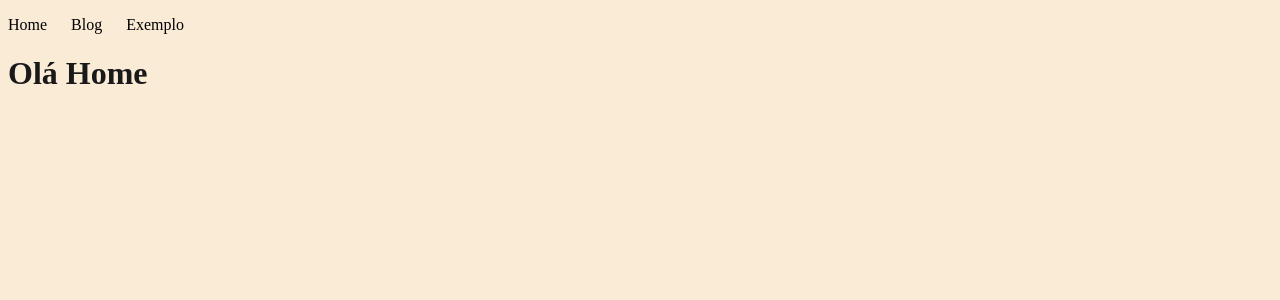
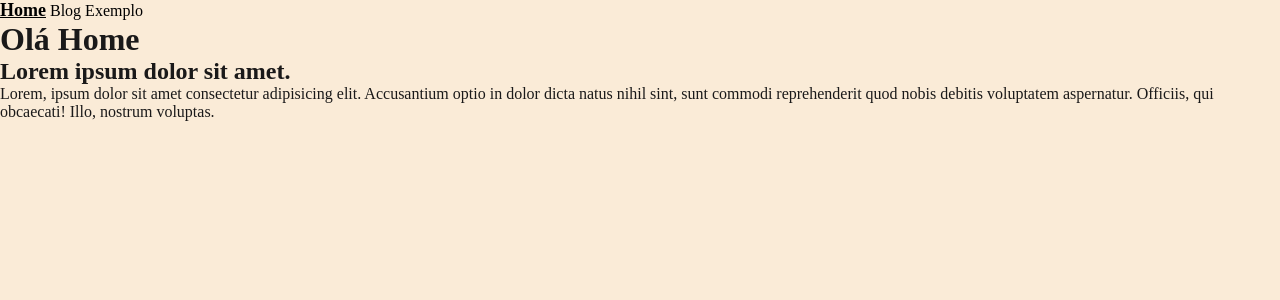
Before and after one commit to BiraBalaZ/ola_django, a Django app: page / in a window 1280 px wide. Shown: the top 300 px of the page. Run offline with Django 5.2, Linux system fonts and the light colour scheme.

Commit message:
creating partials/postblock.html

```diff
--- a/base/global/base.html
+++ b/base/global/base.html
@@ -1,5 +1,7 @@
 {% include "global/partials/head.html" %}
 {% include "global/partials/menu.html" %}
         <h1>{% block texto %}{% endblock texto %}</h1>
+
+        {% include "global/partials/postblock.html" %}
     </body>
 </html>
--- a/base/global/partials/menu.html
+++ b/base/global/partials/menu.html
@@ -1,26 +1,3 @@
-<style>
-    header {
-        margin-left: -50px;
-    }
-
-    li {
-        display: inline;
-        margin: 0px 10px;
-    }
-
-    a {
-        color: black;
-        text-decoration: none;
-        transition: .5s;
-    }
-
-    a:hover {
-        text-decoration: underline;
-        font-weight: bold;
-        font-size: large;
-    }
-</style>
-
 <header>
     <nav>
         <ul>
--- /dev/null
+++ b/base/global/partials/postblock.html
@@ -0,0 +1,8 @@
+<article class="post">
+    <header>
+        <h2 class="post__title">Lorem ipsum dolor sit amet.</h2>
+        <div class="post__body">
+            Lorem, ipsum dolor sit amet consectetur adipisicing elit. Accusantium optio in dolor dicta natus nihil sint, sunt commodi reprehenderit quod nobis debitis voluptatem aspernatur. Officiis, qui obcaecati! Illo, nostrum voluptas.
+        </div>
+    </header>
+</article>
--- a/base/static/global/css/style.css
+++ b/base/static/global/css/style.css
@@ -1,4 +1,30 @@
+/* Reset */
+
+*,
+*:after,
+*:before {
+    margin: 0;
+    padding: 0;
+    box-sizing: border-box;
+}
+
 body {
     color: rgb(26, 25, 25);
     background-color: antiquewhite;
 }
+
+li {
+    display: inline;
+}
+
+a {
+    color: black;
+    text-decoration: none;
+    transition: .5s;
+}
+
+a:hover {
+    text-decoration: underline;
+    font-weight: bold;
+    font-size: large;
+}
```
